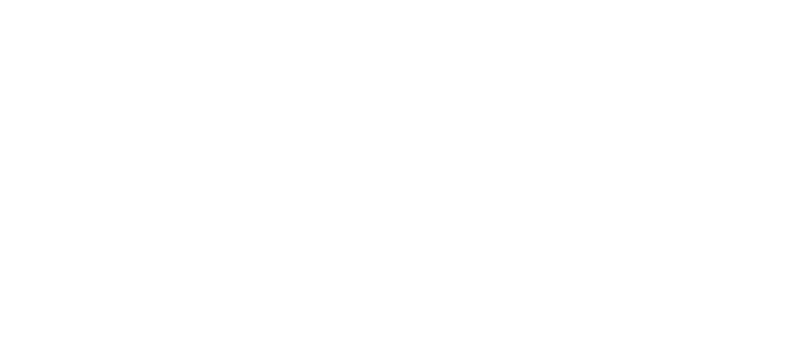
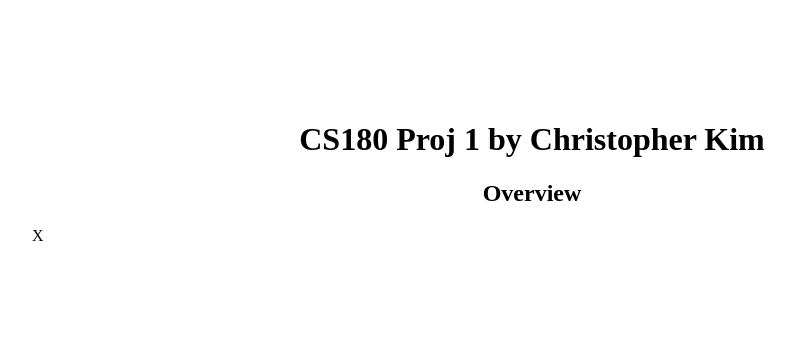
Before and after one commit to Haxodrat/Haxodrat.github.io, a plain HTML site: page 1/index.html in a window 1280 px wide. Shown: the whole page, without its empty margins (108-902 px from the left). Drawn offline with Linux system fonts and the light colour scheme.

Commit message:
Update index.html

```diff
--- a/1/index.html
+++ b/1/index.html
@@ -1,7 +1,24 @@
 <!DOCTYPE html>
 <html lang="en">
 <head>
+<style>
+  body {
+    padding: 100px;
+    width: 1000px;
+    margin: auto;
+  }
+</style>
   <meta charset="utf-8" />
   <meta name="viewport" content="width=device-width, initial-scale=1" />
   <title>CS180 Project 1</title>
 </head>
+
+<body>
+  <h1 align="middle">CS180 Proj 1 by Christopher Kim</h1>
+  <div>
+    <h2 align="middle">Overview</h2>
+    <p>
+      X
+    </p>
+  </div>
+</body>
```
